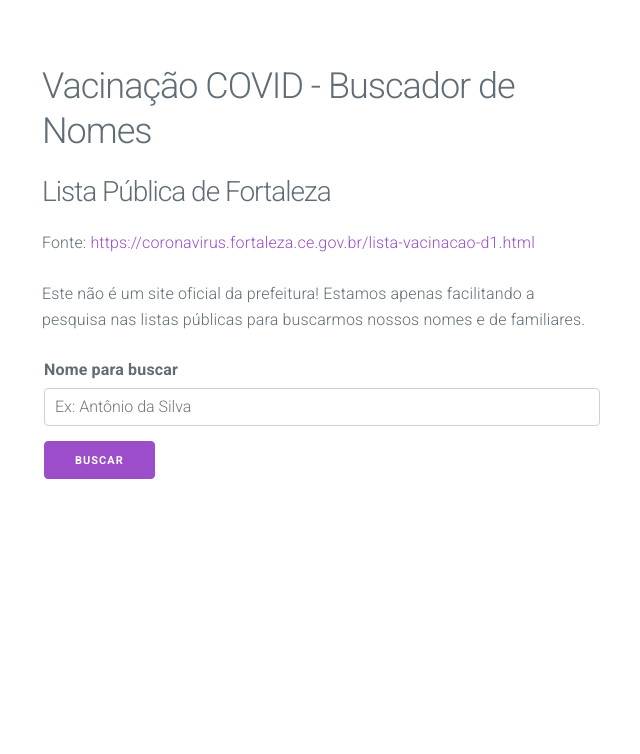
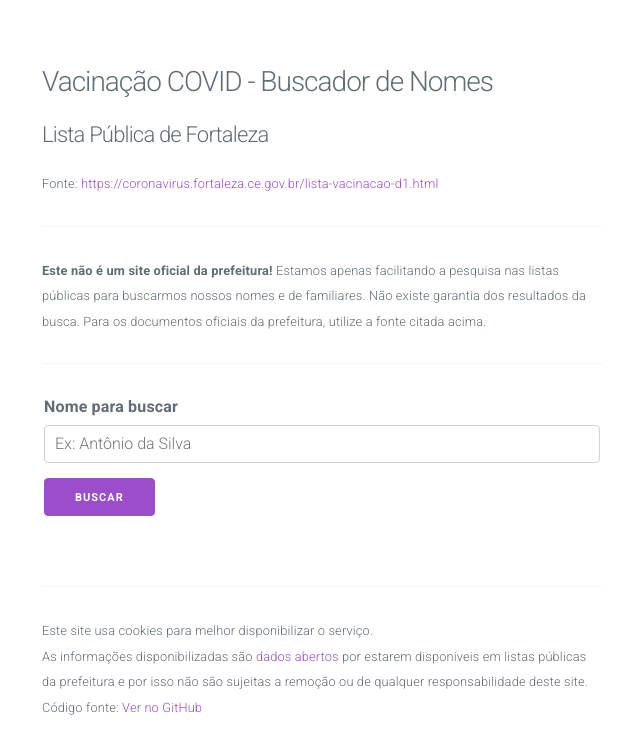
Before and after one commit to bernardopoliv/vacinacao, a Python web app: template src/vacinacao/templates/search.html in a window 1280 px wide. Shown: the top 754 px of the page, without its empty margins (318-958 px from the left). Run offline with Jinja, Linux system fonts and the light colour scheme; the template is opened without the code that fills it, so the values that code supplies are empty; some libraries are stand-ins or nearby versions.

Commit message:
Add disclaimers; link to github

```diff
--- a/src/vacinacao/templates/search.html
+++ b/src/vacinacao/templates/search.html
@@ -92,15 +92,19 @@
 <div class="container" id="main-container">
   <div class="row">
     <div class="column column-100">
-      <h2>Vacinação COVID - Buscador de Nomes</h2>
-      <h3>Lista Pública de Fortaleza</h3>
-      <p>Fonte: <a target="_blank"
+      <h3>Vacinação COVID - Buscador de Nomes</h3>
+      <h4>Lista Pública de Fortaleza</h4>
+      <small>
+        Fonte: <a target="_blank"
                    href="https://coronavirus.fortaleza.ce.gov.br/lista-vacinacao-d1.html">https://coronavirus.fortaleza.ce.gov.br/lista-vacinacao-d1.html</a>
-      </p>
-      <p>Este não é um site oficial da prefeitura! Estamos apenas facilitando a pesquisa nas listas públicas para
-        buscarmos nossos nomes e de familiares.</p>
+      </small>
+      <hr>
+      <small><b>Este não é um site oficial da prefeitura!</b> Estamos apenas facilitando a pesquisa nas listas públicas para
+        buscarmos nossos nomes e de familiares. Não existe garantia dos resultados da busca. Para os documentos oficiais da prefeitura, utilize a fonte citada acima.</small>
     </div>
   </div>
+
+  <hr>
 
   <div class="row" id="search-container">
     <div class="column column-100">
@@ -126,6 +130,24 @@
 
   <table id="results-table">
   </table>
+
+  <hr/>
+
+  <div class="row">
+    <div class="column">
+      <small>
+        Este site usa cookies para melhor disponibilizar o serviço.
+        <br>
+        As informações disponibilizadas são <a href="https://dados.gov.br/pagina/dados-abertos">dados abertos</a>
+        por estarem disponíveis em listas públicas da prefeitura
+        e por isso não são sujeitas a remoção ou de qualquer responsabilidade deste site.
+        <br/>
+        Código fonte: <a href="https://github.com/bernardopoliv/vacinacao/">Ver no GitHub</a>
+      </small>
+    </div>
+  </div>
+
+
 
 </div>
 
```
Also changed, not shown: tests/snapshots/test_e2e/test_searching_a_name/main_page.html (+28 -6 lines).
